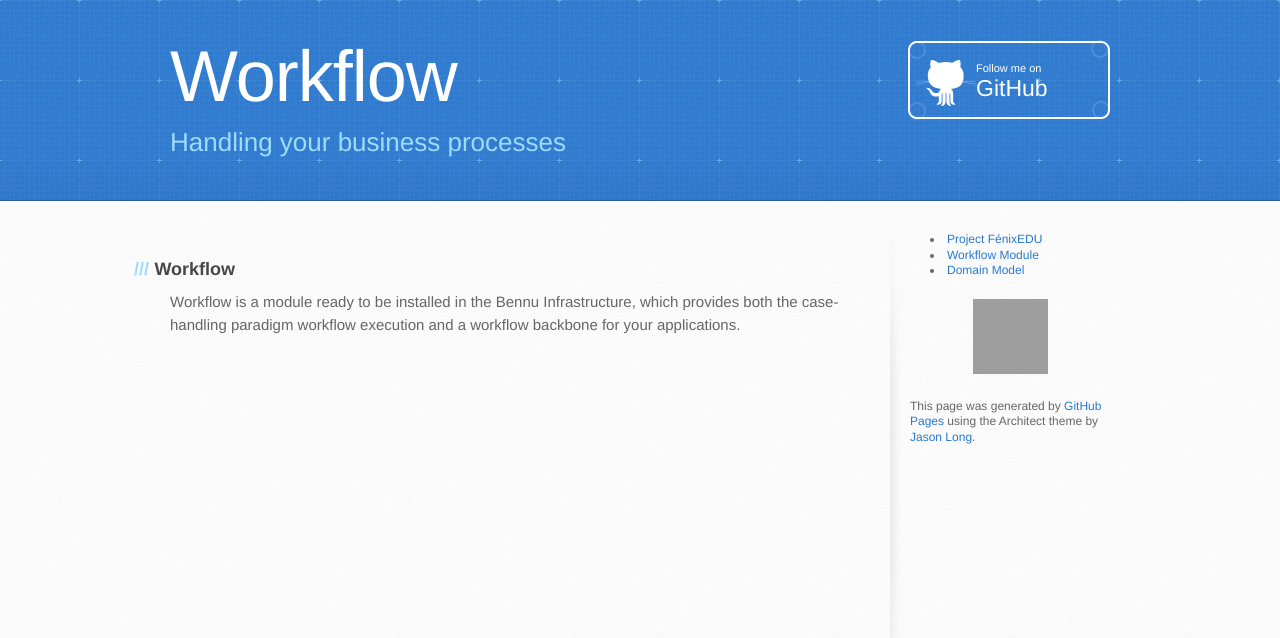
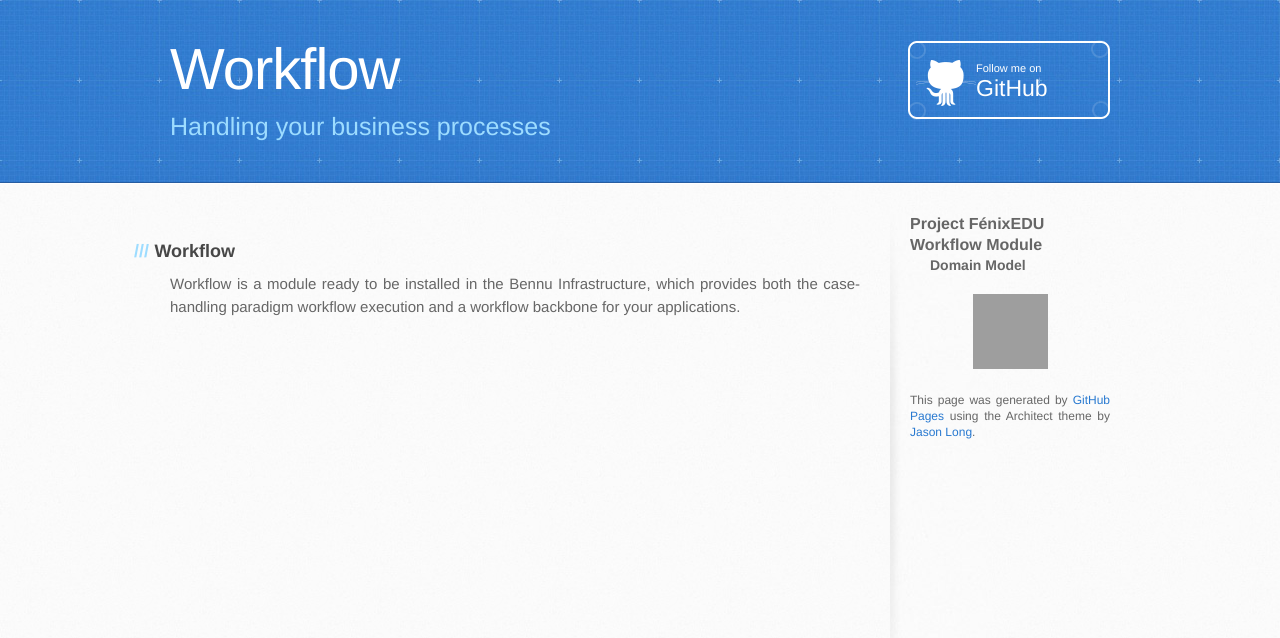
Before and after one commit to tiagoppinho/workflow, a Jekyll site: the page built from index.md, in a window 1280 px wide. Shown: the top 638 px of the page. Built offline with Jekyll 4.4.1, drawn with Linux system fonts in a browser that asks for light colours; grey boxes are pictures that could not be loaded.

Commit message:
Fix the link from the menu

```diff
--- a/_layouts/page.html
+++ b/_layouts/page.html
@@ -27,11 +27,12 @@
                 </section>
                 <aside id="sidebar">
                     <ul>
-                        <li><a href="../">Project FénixEDU</a></li>
-                        <li><a href="/">Workflow Module</a></li>
-                        <ul>
-                            <li><a href="/domain-model/">Domain Model</a></li>
-                        </ul>
+                        <li><a href="/">Project FénixEDU</a></li>
+                        <li><a href="/workflow">Workflow Module</a></li>
+                        <li><ul>
+                                <li><a href="/workflow/domain-model/">Domain Model</a></li>
+                            </ul>
+                        </li>
                     </ul>
 
 
--- a/stylesheets/stylesheet.css
+++ b/stylesheets/stylesheet.css
@@ -73,7 +73,7 @@ header {
 
 header h1 {
   letter-spacing: -1px;
-  font-size: 72px;
+  font-size: 58px;
   color: #fff;
   line-height: 1;
   margin-bottom: 0.2em;
@@ -81,7 +81,7 @@ header h1 {
 }
 
 header h2 {
-  font-size: 26px;
+  font-size: 25px;
   color: #9ddcff;
   font-weight: normal;
   line-height: 1.3;
@@ -123,6 +123,27 @@ aside#sidebar p.repo-owner,
 aside#sidebar p.repo-owner a {
   font-weight: bold;
 }
+
+aside#sidebar ul li {
+  list-style-type: none;
+  font-size: 14px;
+  font-weight: bold;
+}
+
+aside#sidebar > ul > li {
+  padding-left: 0px;
+  font-size: 16px;
+  font-weight: bold;
+}
+
+aside#sidebar ul li a {
+  color: rgb(102, 102, 102);
+}
+
+aside#sidebar ul li a:hover{
+  text-decoration: underline;
+}
+
 
 #downloads {
   margin-bottom: 40px;
@@ -308,6 +329,7 @@ h6:before {
 
 p {
   margin-bottom: 20px;
+  text-align: justify;
 }
 
 a {
@@ -477,3 +499,9 @@ footer a:hover {
 
 /* Mobile Portrait Size to Mobile Landscape Size (devices and browsers) */
 @media only screen and (max-width: 479px) {}
+
+.polaroid {
+  border: 1px solid #CCC;
+  padding: 4px;
+  background-color: white;
+}
```
Lines whose indentation alone changed are shown as unchanged.
